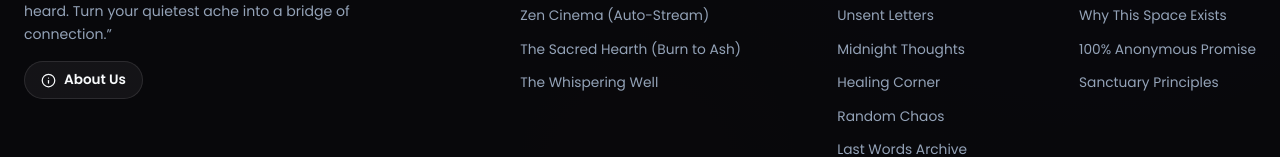
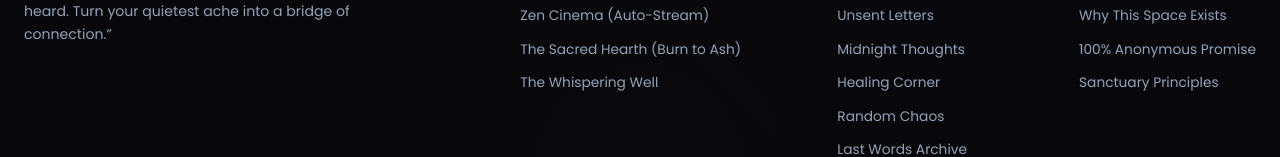
Before and after one commit to Arya-coder655/echoes, a React (Vite) app: page / in a window 1280 px wide. Shown: the part 2866-3023 px from the top of the page. Built offline with nearby package versions, Linux system fonts and the light colour scheme; no server answers; a web font is replaced by a local one.

Commit message:
clean(footer): Remove duplicate About Us button from brand card, keep single clean pill in bottom bar

```diff
--- a/src/App.jsx
+++ b/src/App.jsx
@@ -664,16 +664,6 @@ export default function App() {
               <p className="footer-quote">
                 “Every unspoken word carries a story waiting to be heard. Turn your quietest ache into a bridge of connection.”
               </p>
-              {/* About Us Button in Footer */}
-              <button
-                type="button"
-                onClick={handleOpenAbout}
-                className="footer-about-btn"
-                title="Learn about Echoes & the Anonymous Sanctuary"
-              >
-                <Info size={15} />
-                <span>About Us</span>
-              </button>
             </div>
 
             {/* Sanctuary Experiences Accordion */}
```
